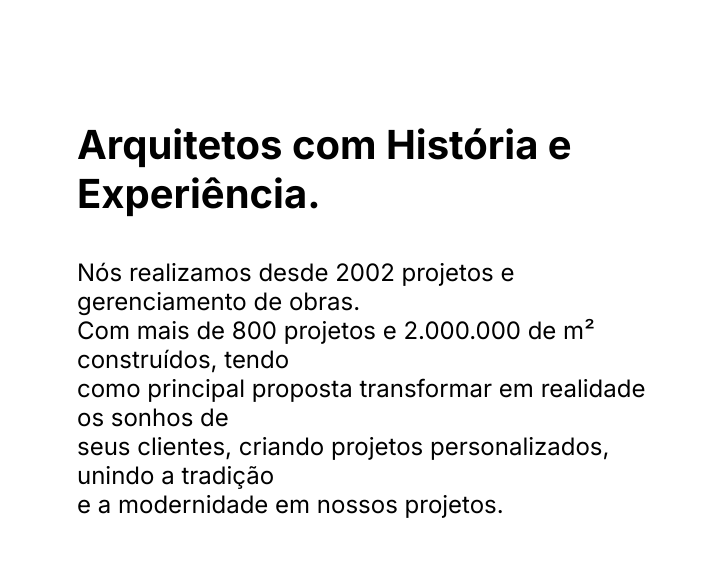
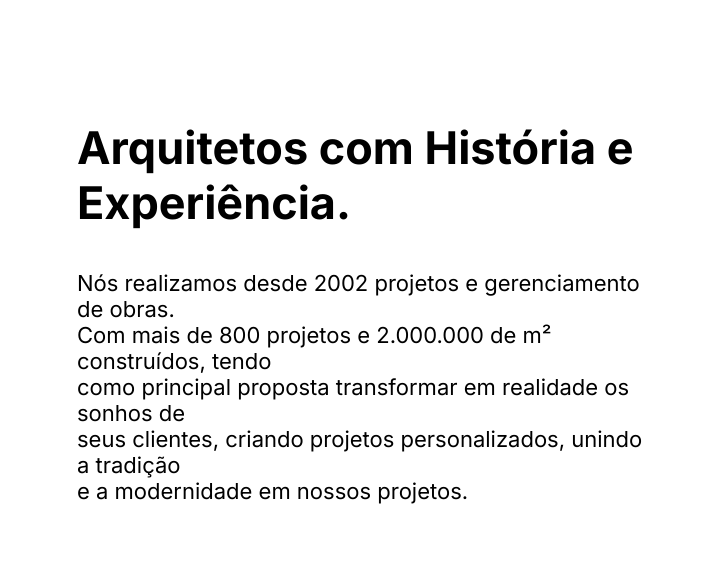
Before and after one commit to JonathaDVS/Landing-page-Arquitetura, a plain HTML site: page index.html in a window 1280 px wide. Shown: the part 840-1409 px from the top of the page, 0-712 px from the left. Drawn offline with Linux system fonts and the light colour scheme.

Commit message:
Update style.css

```diff
--- a/style.css
+++ b/style.css
@@ -48,11 +48,11 @@
 }
 
 #tituloConteudo{
-    font-size: 40px;
+    font-size: 45px;
 }
 
 #paragrafoConteudo{
-    font-size: 24px;
+    font-size: 22px;
 }
 
 #secaoFormulario{
```
